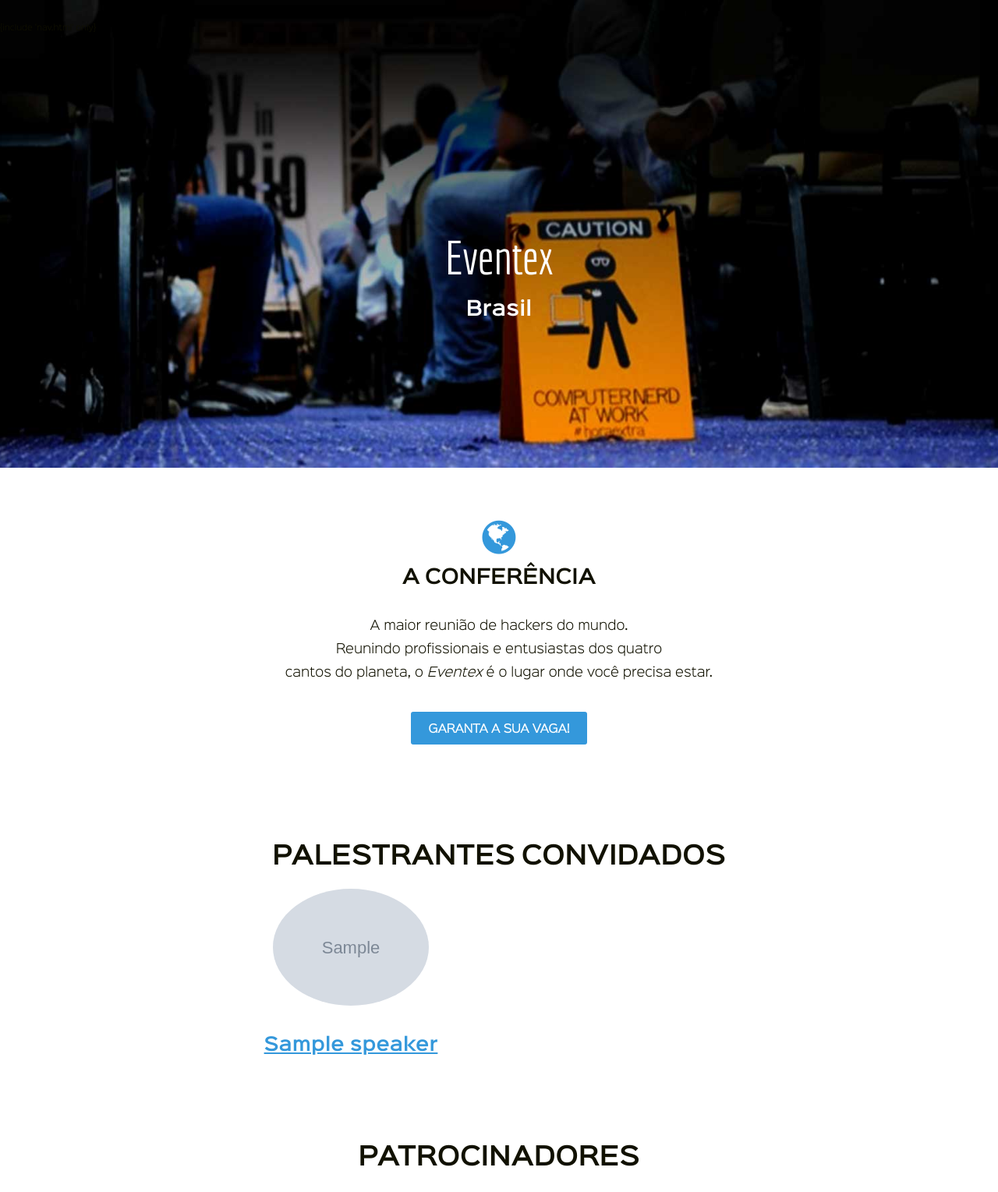
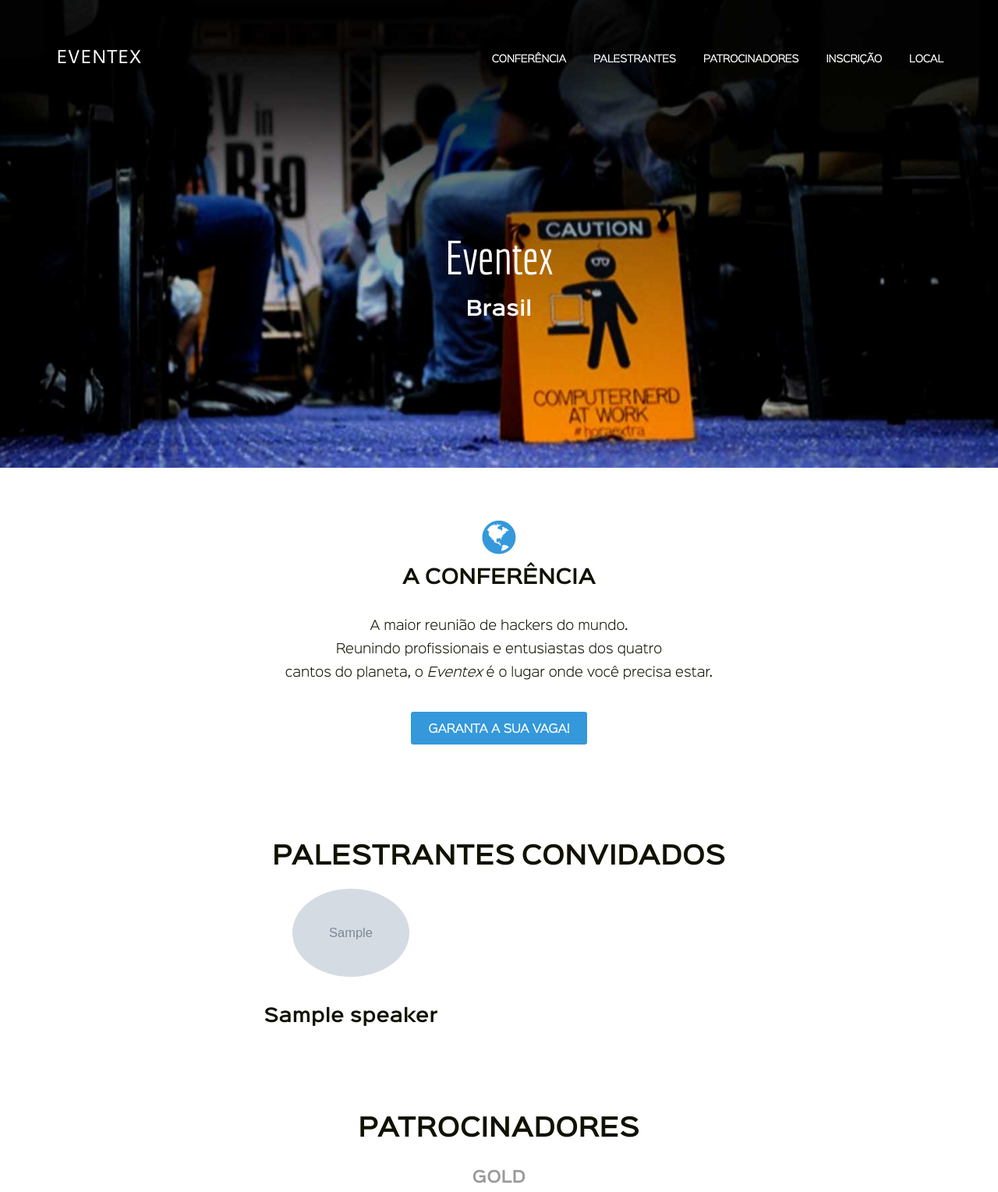
Before and after one commit to mrcadu7/WTTD, a Django app: template eventex/core/templates/index.html in a window 1280 px wide. Shown: the top 1529 px of the page at 78% size. Run offline with Django 4.2, Linux system fonts and the light colour scheme; the template is opened without the code that fills it: most values are stand-ins (such as "Sample title", 1, 10 or a date in 2020); grey boxes marked "Sample" are stand-in pictures; parts of the project's set-up code (start-up, migrations or seed data) failed here and were passed over; some libraries are stand-ins or nearby versions.

Commit message:
Keynote speakers

```diff
--- a/eventex/core/static/css/main.css
+++ b/eventex/core/static/css/main.css
@@ -368,7 +368,7 @@
 }
 
 .speakers img {
-    width: 200px;
+    width: 150px;
     border-radius: 100%;
 }
 
--- a/eventex/core/templates/index.html
+++ b/eventex/core/templates/index.html
@@ -35,7 +35,7 @@
 	<body>
 
         <div class="header-frame header-frame-absolute  row">
-            {include 'nav.html' only}
+            {% include 'nav.html' only%}
         </div>
 
       	<!-- TOP -->
@@ -59,16 +59,13 @@
         <section id="speakers">
             <div class="speakers text-align-center row desktop-8 padding-bottom-2 container">
                 <h2>Palestrantes Convidados</h2>
-                {% for speaker in speaker_list %}
+                {% for speaker in speakers %}
                 <div class="desktop-4">
-                    <img src="{{ speaker.photo }}"/>
-                    <h4>
-                        <a href="{{ speaker.get_absolute_url }}">
-                            {{ speaker.name }}
-                        </a>
-                    </h4>
+                    <img src="{{ speaker.photo }}">
+                    <h4>{{ speaker.name }}</h4>
                 </div>
                 {% endfor %}
+
         </section>
 
         <!-- SPONSORS -->
--- /dev/null
+++ b/eventex/core/templates/nav.html
@@ -0,0 +1,19 @@
+<header class="header header-inline min-h-3 row desktop-12 container" role="banner">
+
+    <div class="site-logo">
+        <h1><a href="{% url 'home' %}" rel="home">Eventex</h1>
+        <p class="site-description screen-reader-only">O maior encontro hacker do mundo!</p>
+    </div>
+
+    <nav class="nav-inline" role="navigation">
+        <a href="javascript:void(0);" class="nav-mobile"><i class="fa fa-bars"></i></a>
+        <ul>
+            <li><a data-scroll href="{% url 'home' %}#overview">Conferência</a></li>
+            <li><a data-scroll href="{% url 'home' %}#speakers">Palestrantes</a></li>
+            <li><a data-scroll href="{% url 'home' %}#sponsors">Patrocinadores</a></li>
+            <li><a data-scroll href="{% url 'home' %}#register">Inscrição</a></li>
+            <li><a data-scroll href="{% url 'home' %}#venue">Local</a></li>
+        </ul>
+    </nav>
+
+</header>
--- a/eventex/core/views.py
+++ b/eventex/core/views.py
@@ -2,4 +2,8 @@
 
 
 def home(request):
-    return render(request, 'index.html')
+    speakers = [
+        {'name': 'Grace Hopper', 'photo': 'https://blogdaengenharia.com/wp-content/uploads/grace-hopper-blog-da-engenharia-4.jpg'},
+        {'name': 'Alan Turing', 'photo': 'https://s1.static.brasilescola.uol.com.br/img/2019/09/alan-turing-be.jpg'},
+    ]
+    return render(request, 'index.html', {'speakers': speakers})
```
Also changed, not shown: eventex/core/tests/test_view_home.py (+17 -0 lines).
